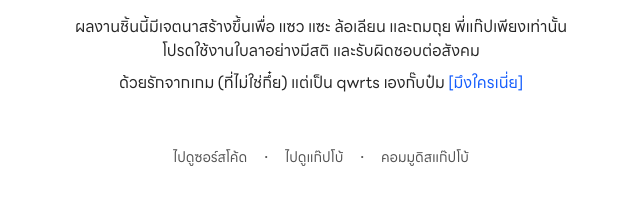
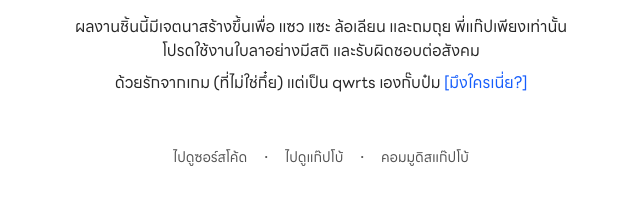
Before and after one commit to qwrtsdev/gapbo-vanilla, a website built with Vite: page index.html in a window 1280 px wide. Shown: the part 952-1156 px from the top of the page, 319-959 px from the left. Built offline with nearby package versions, Linux system fonts and the light colour scheme.

Commit message:
แก้ยับจัดเลยพี่น้อง

```diff
--- a/index.html
+++ b/index.html
@@ -119,7 +119,7 @@
             href="https://bio.qwrts.dev"
             target="_blank"
             class="hover:underline text-blue-600 cursor-help"
-            >[มึงใครเนี่ย]</a
+            >[มึงใครเนี่ย?]</a
           >
         </p>
       </div>
```
